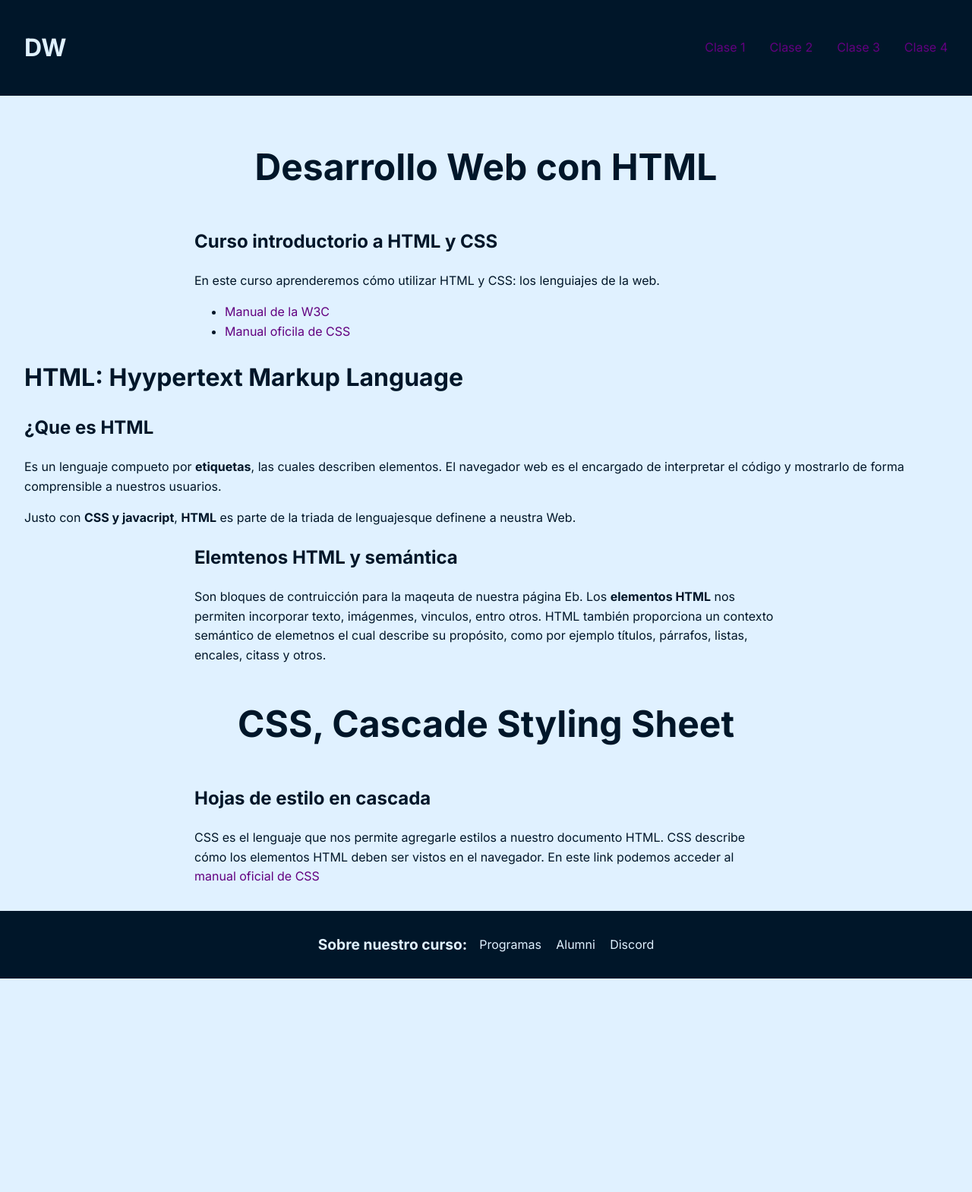
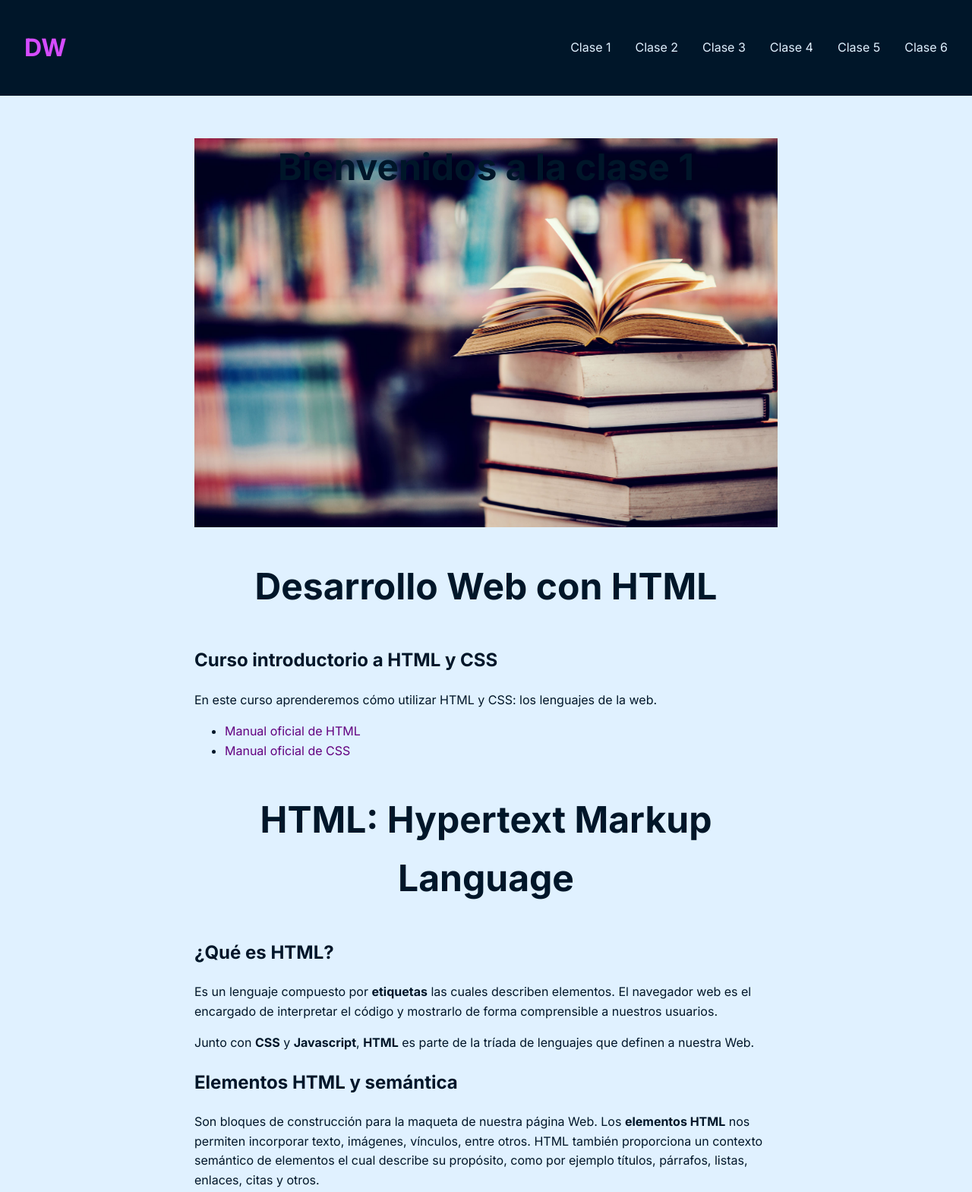
Before and after one commit to Andres-Pontes/77992, a plain HTML site: page clase1.html in a window 1280 px wide. Shown: the top 1569 px of the page at 76% size. Before the commit the page ends 1288 px from the top, so only its background shows below. Drawn offline with Linux system fonts and the light colour scheme.

Commit message:
Update clase1.html

```diff
--- a/clase1.html
+++ b/clase1.html
@@ -8,101 +8,69 @@
 </head>
 <body>
     <header>
-        <h1>
-            <a href=""></a>DW
-        </h1>
+        <h1><a class="logo" href="index.html">DW</a></h1>
 
-     <nav>
+        <nav>
             <ul>
-                <li>
-                    <a href="clase1.html">Clase 1</a>
-                </li>
-
-                <li>
-                    <a href="clase2.html">Clase 2</a>
-                </li>
-
-                <li>
-                     <a href="clase3.html">Clase 3</a>
-                </li>
-
-                <li>
-                     <a href="clase4.html">Clase 4</a>
-                </li>
+                <li><a class="nav" href="clase1.html">Clase 1</a></li>
+                <li><a class="nav" href="clase2.html">Clase 2</a></li>
+                <li><a class="nav" href="clase3.html">Clase 3</a></li>
+                <li><a class="nav" href="clase4.html">Clase 4</a></li>
+                <li><a class="nav" href="clase5.html">Clase 5</a></li>
+                <li><a class="nav" href="clase6.html">Clase 6</a></li>
             </ul>
         </nav>
     </header>
 
     <main>
+        <section id="bienvenida">
+            <h1>Bienvenidos a la clase 1</h1>
+        </section>
         <section>
             <h1>Desarrollo Web con HTML</h1>
-
-            <h2> Curso introductorio a HTML y CSS</h2>
-
-            <p>En este curso aprenderemos cómo utilizar HTML y CSS: los lenguiajes de la web.</p>
-
-            <nav>
-                <ul>
-                    <li><a href="https://www.w3schools.com/html/default.asp" target="_blank">Manual de la W3C</a> </li>
-
-                    <li><a href="https://www.w3schools.com/css/default.asp" target="_blank">Manual oficila de CSS</a></li>
-                </ul>
-            </nav>
-
-        </section>
-            <h1>HTML: Hyypertext Markup Language</h1>
-            <h2>¿Que es HTML</h2>
-            <p>Es un lenguaje compueto por <strong>etiquetas</strong>, las cuales describen elementos. El navegador web es el encargado de interpretar el código y mostrarlo de forma comprensible a nuestros usuarios.</p>
-
-            <p>Justo con <strong>CSS y javacript</strong>, <strong>HTML</strong> es parte de la triada de lenguajesque definene a neustra Web.</p>
-        <section>
-            <h2>
-                Elemtenos HTML y semántica
-            </h2>
-            <p>
-                Son bloques de contruicción para la maqeuta de nuestra página Eb. Los <strong>elementos HTML</strong> nos permiten incorporar texto, imágenmes, vinculos, entro otros. HTML también proporciona un contexto semántico de elemetnos el cual describe su propósito, como por ejemplo títulos, párrafos, listas, encales, citass y otros.
-            </p>
+            <h2>Curso introductorio a HTML y CSS</h2>
+            <p>En este curso aprenderemos cómo utilizar HTML y CSS: los lenguajes de la web.</p>
+            <ul>
+                <li>
+                    <a href="https://www.w3schools.com/html/default.asp" target="_blank">Manual oficial de HTML</a>
+                </li>
+                <li>
+                    <a href="https://www.w3schools.com/css/default.asp" target="_blank">Manual oficial de CSS</a>
+                </li>
+            </ul>
         </section>
 
-       <section>
-            <h1>
-                CSS, Cascade Styling Sheet
-            </h1>
-            <h2>
-                Hojas de estilo en cascada
-            </h2>
-            <p>
-                CSS es el lenguaje que nos permite agregarle estilos a nuestro documento HTML. CSS describe cómo los elementos HTML deben ser vistos en el navegador. En este link podemos acceder al <a href="https://www.w3schools.com/css/default.asp" target="_blank">manual oficial de CSS</a>
-            </p>
+        <section>
+            <h1>HTML: Hypertext Markup Language</h1>
+            <h2>¿Qué es HTML?</h2>
+            <p>Es un lenguaje compuesto por <strong>etiquetas</strong> las cuales describen elementos. El navegador web es el encargado de interpretar el código y mostrarlo de forma comprensible a nuestros usuarios.</p>
+            <p>Junto con <strong>CSS</strong> y <strong>Javascript</strong>, <strong>HTML</strong> es parte de la tríada de lenguajes que definen a nuestra Web.</p>
 
+            <h2>Elementos HTML y semántica</h2>
+            <p>Son bloques de construcción para la maqueta de nuestra página Web. Los <strong>elementos HTML</strong> nos permiten incorporar texto, imágenes, vínculos, entre otros. HTML también proporciona un contexto semántico de elementos el cual describe su propósito, como por ejemplo títulos, párrafos, listas, enlaces, citas y otros.</p>
         </section>
 
-
-
-
-
-
-
-
-
-
-
-
-
-
-
-
+        <section>
+            <h1>CSS, Cascade Styling Sheet</h1>
+            <h2>Hojas de estilo en cascada</h2>
+            <p>CSS es el lenguaje que nos permite agregarle estilos a nuestro documento HTML. CSS describe cómo los elementos HTML deben ser vistos en el navegador. En este link podemos acceder al <a href="https://www.w3schools.com/css/default.asp" target="_blank">manual oficial de CSS</a></p>
+        </section>
     </main>
 
     <footer>
-        <h1>
-            Sobre nuestro curso:
-        </h1>
+        <h1>Sobre nuestro curso:</h1>
         <nav>
             <ul>
-                <li>Programas</li>
-                <li>Alumni</li>
-                <li>Discord</li>
+                <li><a href="" class="footer">Programa</a></li>
+                <li><a href="" class="footer">Alumni</a></li>
+                <li><a href="" class="footer">Discord</a></li>
+
+                <li>
+                    <a href="https://wa.me/5491152638148" class="contacto" target="_blank">
+                        <img src="img/whatsapp-brands-solid-full.svg" alt="Contactanos a través de Whatsapp!">
+                    </a>
+                </li>
+
             </ul>
         </nav>
     </footer>
```
